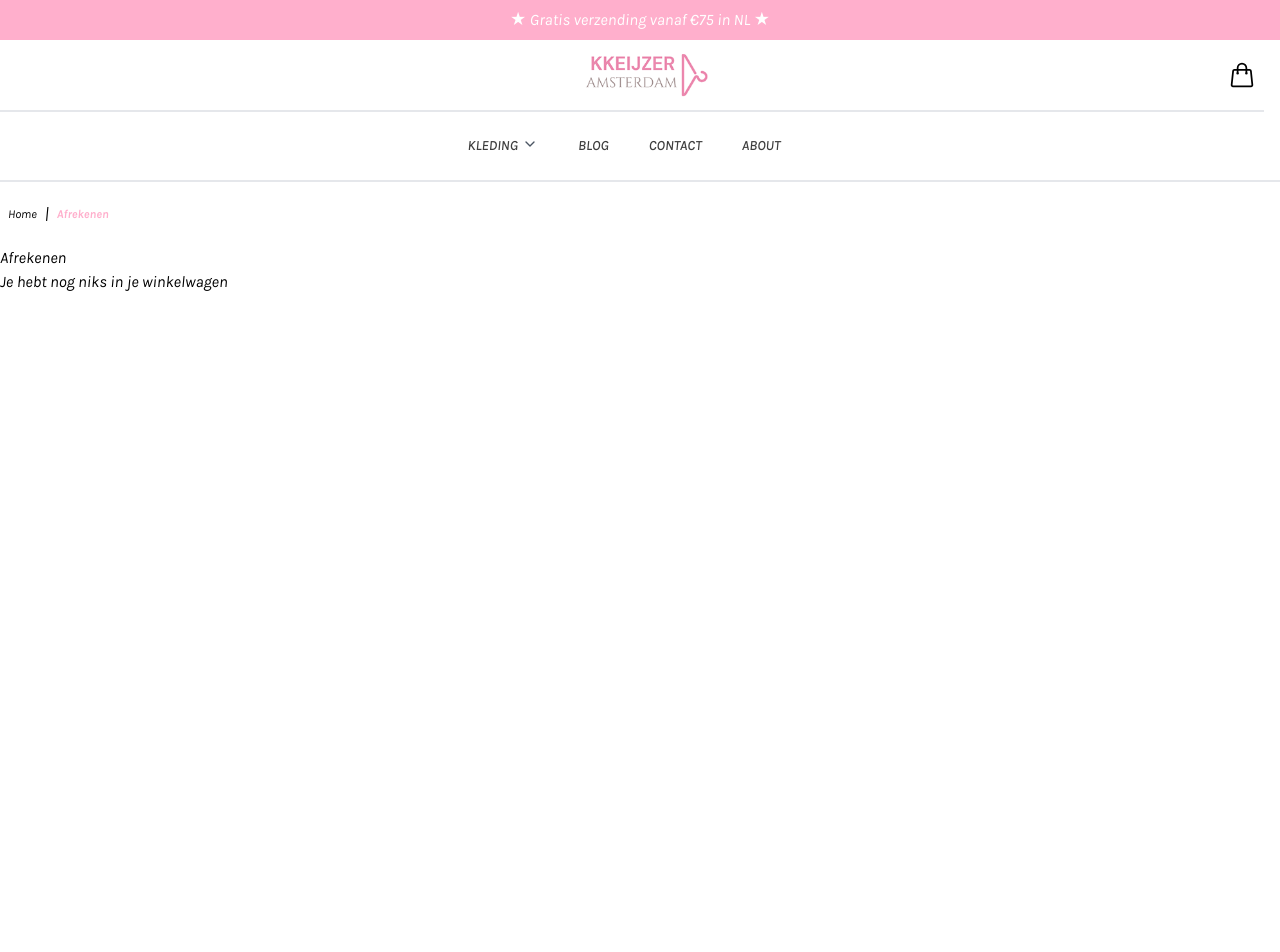
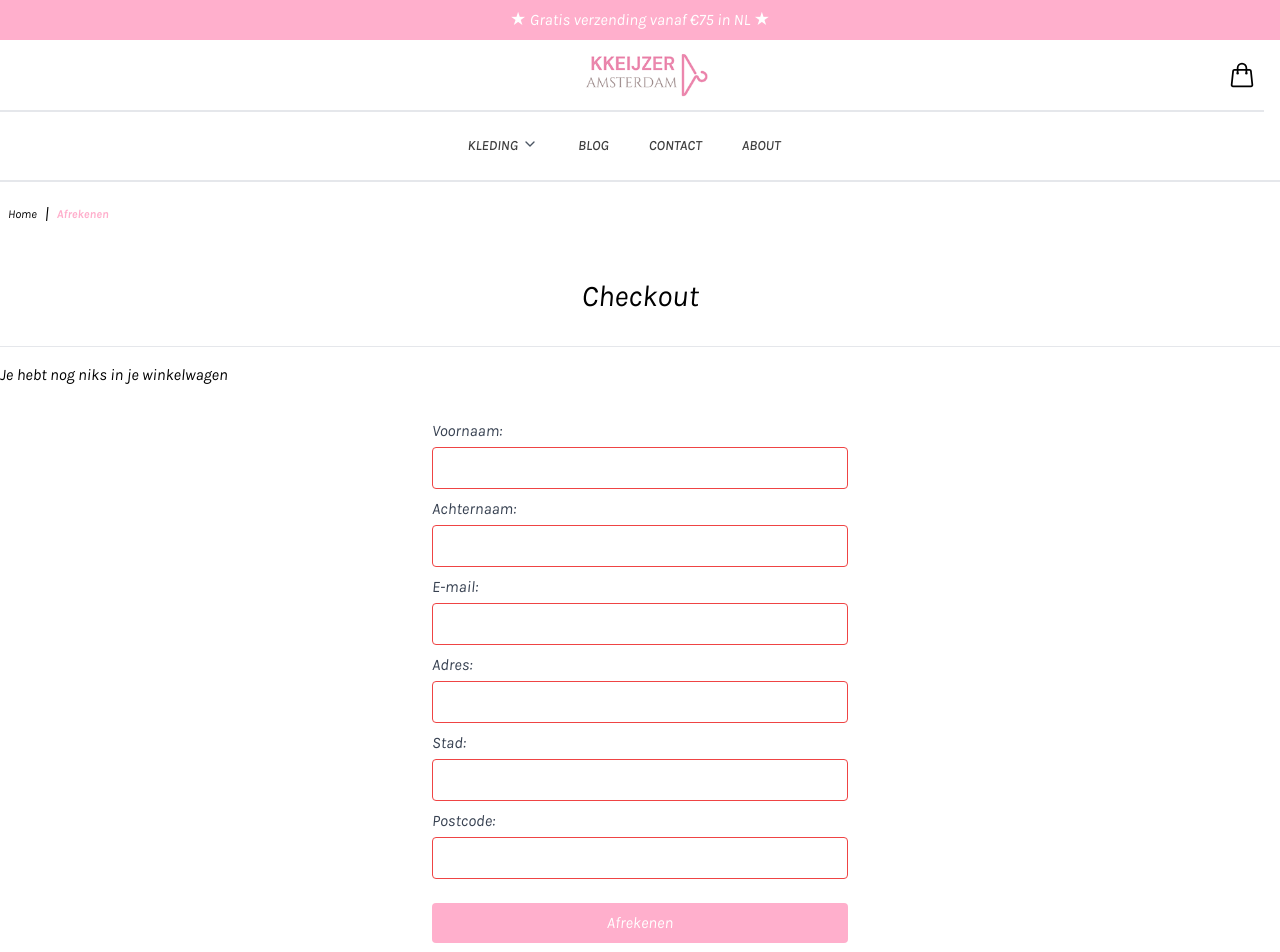
Before and after one commit to Jimvd/trendyleds, a Next.js app: page /afrekenen in a window 1280 px wide. Shown: the top 952 px of the page. Before the commit the page ends 800 px from the top, so only its background shows below. Built offline with nearby package versions, Linux system fonts and the light colour scheme.

Commit message:
checkout form

```diff
--- a/app/afrekenen/page.tsx
+++ b/app/afrekenen/page.tsx
@@ -1,16 +1,133 @@
 "use client";
-import React from "react";
+import React, { useState } from "react";
 import { CartView } from "@/components/Cart/CartView";
-import { useCart } from "@/context/CartContext";
 
 export default function Afrekenen() {
-   const { cartItems, cartTotal } = useCart();
+   const [checkoutData, setCheckoutData] = useState({
+      firstName: "",
+      lastName: "",
+      email: "",
+      address: "",
+      city: "",
+      zip: "",
+   });
+
+   const handleInputChange = (e: React.ChangeEvent<HTMLInputElement>) => {
+      const { name, value } = e.target;
+      setCheckoutData({ ...checkoutData, [name]: value });
+   };
+
+   const handleCheckout = async () => {
+      try {
+         // Verzend checkout-gegevens naar WooCommerce API
+         const response = await fetch("https://jpcms.nl/wp-json/wc/v3/orders", {
+            method: "POST",
+            headers: {
+               "Content-Type": "application/json",
+               Authorization:
+                  "Basic " +
+                  btoa("ck_adf1684906492020d1c1043d1566f142d6bcb99d:cs_b1b57d9876da7b127873e6a8062beb65e094d5cf"), // Vervang met je eigen WooCommerce API-sleutel en geheim
+            },
+            body: JSON.stringify({
+               payment_method: "stripe",
+               payment_method_title: "Credit Card",
+               set_paid: true,
+               billing: {
+                  first_name: checkoutData.firstName,
+                  last_name: checkoutData.lastName,
+                  address_1: checkoutData.address,
+                  city: checkoutData.city,
+                  postcode: checkoutData.zip,
+                  email: checkoutData.email,
+               },
+               line_items: [
+                  {
+                     product_id: 31,
+                     quantity: 1,
+                  },
+               ],
+            }),
+         });
+
+         const orderData = await response.json();
+
+         console.log("WooCommerce Order Response:", orderData);
+      } catch (error) {}
+   };
 
    return (
       <>
-         <h1>Afrekenen</h1>
-
-         <CartView />
+         <div>
+            <h1 className="text-3xl border-b text-center py-8 content-center">Checkout</h1>
+            <div className="py-4">
+               <CartView />
+            </div>
+            <form className="max-w-md mx-auto p-4">
+               <label className="block mb-2">
+                  <span className="text-gray-700">Voornaam:</span>
+                  <input
+                     className="w-full mt-1 p-2 border border-red-500 rounded"
+                     type="text"
+                     name="firstName"
+                     value={checkoutData.firstName}
+                     onChange={handleInputChange}
+                  />
+               </label>
+               <label className="block mb-2">
+                  <span className="text-gray-700">Achternaam:</span>
+                  <input
+                     className="w-full mt-1 p-2 border border-red-500 rounded"
+                     type="text"
+                     name="lastName"
+                     value={checkoutData.lastName}
+                     onChange={handleInputChange}
+                  />
+               </label>
+               <label className="block mb-2">
+                  <span className="text-gray-700">E-mail:</span>
+                  <input
+                     className="w-full mt-1 p-2 border border-red-500 rounded"
+                     type="email"
+                     name="email"
+                     value={checkoutData.email}
+                     onChange={handleInputChange}
+                  />
+               </label>
+               <label className="block mb-2">
+                  <span className="text-gray-700">Adres:</span>
+                  <input
+                     className="w-full mt-1 p-2 border border-red-500 rounded"
+                     type="text"
+                     name="address"
+                     value={checkoutData.address}
+                     onChange={handleInputChange}
+                  />
+               </label>
+               <label className="block mb-2">
+                  <span className="text-gray-700">Stad:</span>
+                  <input
+                     className="w-full mt-1 p-2 border border-red-500 rounded"
+                     type="text"
+                     name="city"
+                     value={checkoutData.city}
+                     onChange={handleInputChange}
+                  />
+               </label>
+               <label className="block mb-2">
+                  <span className="text-gray-700">Postcode:</span>
+                  <input
+                     className="w-full mt-1 p-2 border border-red-500 rounded"
+                     type="text"
+                     name="zip"
+                     value={checkoutData.zip}
+                     onChange={handleInputChange}
+                  />
+               </label>
+               <button className="w-full mt-4 p-2 bg-primary text-white rounded" type="button" onClick={handleCheckout}>
+                  Afrekenen
+               </button>
+            </form>
+         </div>
       </>
    );
 }
--- a/components/Cart/OpenCart.tsx
+++ b/components/Cart/OpenCart.tsx
@@ -5,7 +5,6 @@ export default function OpenCart() {
    const { cartCount } = useCart();
    const renderCartCount = cartCount > 0 ? <p className="text-sm font-bold text-primary ">{cartCount}</p> : null;
 
-   console.log(cartCount);
    return (
       <div className="relative flex lg:mr-4 text-black transition-colors dark:border-neutral-700 cursor-pointer">
          {renderCartCount}
--- a/components/Cart/index.tsx
+++ b/components/Cart/index.tsx
@@ -1,5 +1,5 @@
 import CartModal from "./modal";
 
-export default async function Cart() {
+export default function Cart() {
    return <CartModal />;
 }
--- /dev/null
+++ b/components/Checkout/CheckoutDetailsForm.tsx
@@ -0,0 +1,12 @@
+"use client";
+
+import { FC } from "react";
+
+export const CheckoutDetailsForm: FC = () => {
+   return (
+      <>
+         {" "}
+         <h1>hello</h1>
+      </>
+   );
+};
--- a/package.json
+++ b/package.json
@@ -11,14 +11,18 @@
   "dependencies": {
     "@headlessui/react": "^1.7.18",
     "@heroicons/react": "^2.1.1",
+    "@stripe/stripe-js": "^2.4.0",
     "graphql": "16.8.1",
     "graphql-request": "6.1.0",
+    "micro": "^10.0.1",
     "next": "latest",
+    "next-stripe": "^1.0.0-beta.9",
     "react": "latest",
     "react-dom": "latest",
     "react-icons": "^4.11.0"
   },
   "devDependencies": {
+    "@stripe/react-stripe-js": "^2.4.0",
     "@types/node": "latest",
     "@types/react": "latest",
     "@types/react-dom": "latest",
@@ -28,6 +32,7 @@
     "eslint": "latest",
     "eslint-config-next": "latest",
     "postcss": "latest",
+    "stripe": "^14.14.0",
     "tailwindcss": "latest",
     "typescript": "latest"
   }
```
Also changed, not shown: 1 other file (tests, documents, lock files or other folders).
